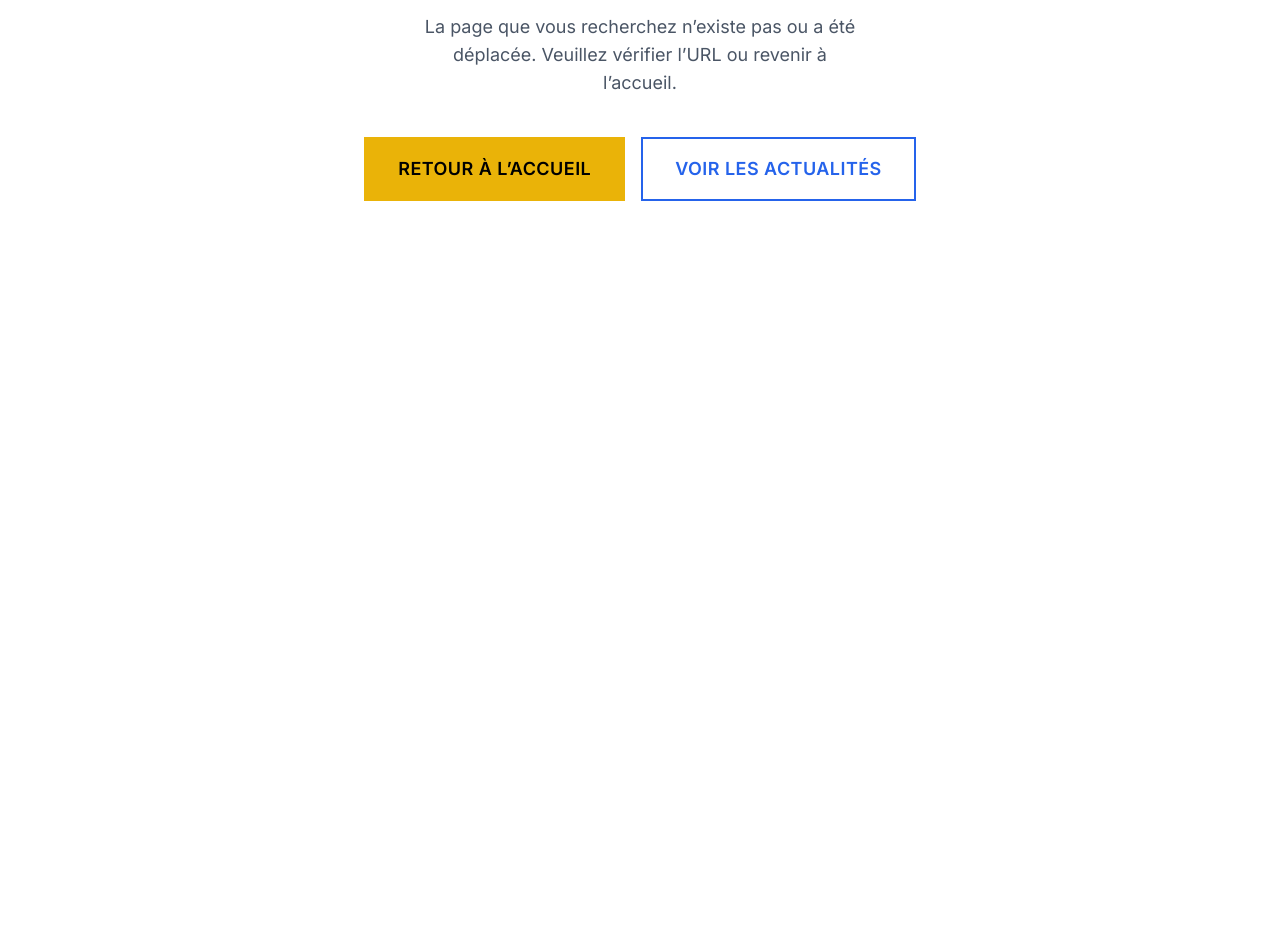
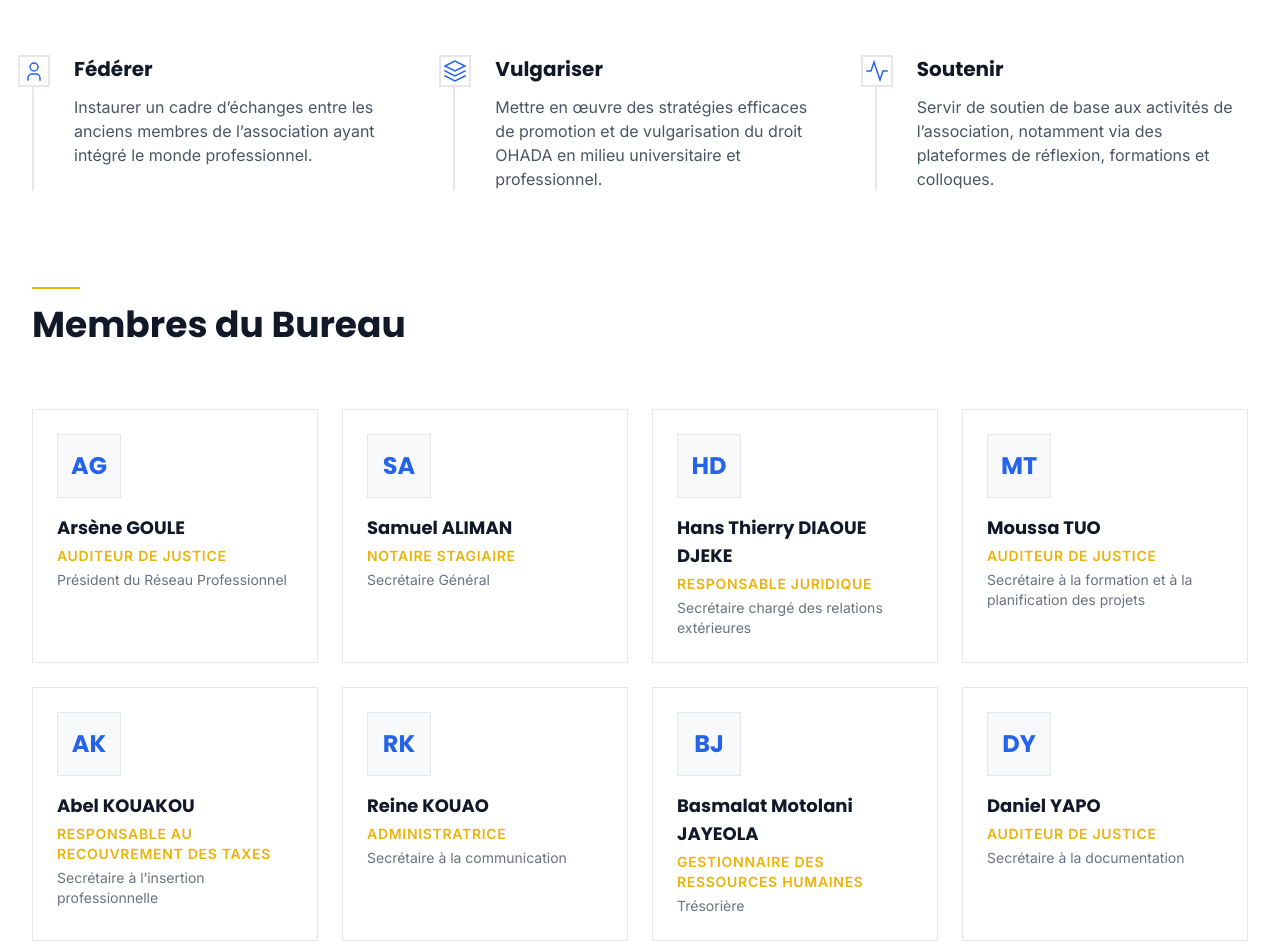
Before and after one commit to PATAWALA/auprohada, a Next.js app: page /reseau-professionnel in a window 1280 px wide. Before the commit this address had no page. Shown: the part 380-1332 px from the top of the page. Before the commit the page ends 800 px from the top, so only its background shows below. Built offline with nearby package versions, Linux system fonts and the light colour scheme.

Commit message:
25 update

```diff
--- /dev/null
+++ b/src/app/(site)/reseau-professionnel/page.tsx
@@ -0,0 +1,152 @@
+import Button from "@/components/ui/Button";
+
+const objectifs = [
+  {
+    titre: "Fédérer",
+    description:
+      "Instaurer un cadre d’échanges entre les anciens membres de l’association ayant intégré le monde professionnel.",
+    icon: (
+      <svg width="24" height="24" viewBox="0 0 24 24" fill="none" stroke="currentColor" strokeWidth="1.5" strokeLinecap="square" strokeLinejoin="miter">
+        <circle cx="12" cy="8" r="4" />
+        <path d="M6 21v-2a4 4 0 0 1 4-4h4a4 4 0 0 1 4 4v2" />
+      </svg>
+    ),
+  },
+  {
+    titre: "Vulgariser",
+    description:
+      "Mettre en œuvre des stratégies efficaces de promotion et de vulgarisation du droit OHADA en milieu universitaire et professionnel.",
+    icon: (
+      <svg width="24" height="24" viewBox="0 0 24 24" fill="none" stroke="currentColor" strokeWidth="1.5" strokeLinecap="square" strokeLinejoin="miter">
+        <path d="M12 2L2 7l10 5 10-5-10-5zM2 17l10 5 10-5M2 12l10 5 10-5" />
+      </svg>
+    ),
+  },
+  {
+    titre: "Soutenir",
+    description:
+      "Servir de soutien de base aux activités de l’association, notamment via des plateformes de réflexion, formations et colloques.",
+    icon: (
+      <svg width="24" height="24" viewBox="0 0 24 24" fill="none" stroke="currentColor" strokeWidth="1.5" strokeLinecap="square" strokeLinejoin="miter">
+        <path d="M22 12h-4l-3 9L9 3l-3 9H2" />
+      </svg>
+    ),
+  },
+];
+
+const bureau = [
+  {
+    nom: "Arsène GOULE",
+    titre: "Auditeur de Justice",
+    role: "Président du Réseau Professionnel",
+    initiales: "AG",
+  },
+  {
+    nom: "Samuel ALIMAN",
+    titre: "Notaire stagiaire",
+    role: "Secrétaire Général",
+    initiales: "SA",
+  },
+  {
+    nom: "Hans Thierry DIAOUE DJEKE",
+    titre: "Responsable Juridique",
+    role: "Secrétaire chargé des relations extérieures",
+    initiales: "HD",
+  },
+  {
+    nom: "Moussa TUO",
+    titre: "Auditeur de Justice",
+    role: "Secrétaire à la formation et à la planification des projets",
+    initiales: "MT",
+  },
+  {
+    nom: "Abel KOUAKOU",
+    titre: "Responsable au recouvrement des taxes",
+    role: "Secrétaire à l’insertion professionnelle",
+    initiales: "AK",
+  },
+  {
+    nom: "Reine KOUAO",
+    titre: "Administratrice",
+    role: "Secrétaire à la communication",
+    initiales: "RK",
+  },
+  {
+    nom: "Basmalat Motolani JAYEOLA",
+    titre: "Gestionnaire des ressources humaines",
+    role: "Trésorière",
+    initiales: "BJ",
+  },
+  {
+    nom: "Daniel YAPO",
+    titre: "Auditeur de justice",
+    role: "Secrétaire à la documentation",
+    initiales: "DY",
+  },
+];
+
+export default function ReseauProfessionnelPage() {
+  return (
+    <main className="pt-12 md:pt-16 pb-24 bg-white">
+      {/* Hero */}
+      <section className="max-w-7xl mx-auto px-4 sm:px-6 lg:px-8 mb-24">
+        <div className="max-w-3xl">
+          <div className="w-16 h-0.5 bg-gold mb-6" />
+          <h1 className="font-display text-4xl md:text-5xl font-bold text-premium-dark leading-tight mb-6">
+            Le Réseau Professionnel
+          </h1>
+          <p className="text-lg text-gray-600">
+            Créé en 2020, le Réseau Professionnel de l’AUPROHADA rassemble les anciens membres de l’association désormais insérés dans le monde du travail. Il constitue un pont entre l’université et la pratique juridique.
+          </p>
+        </div>
+      </section>
+
+      {/* Objectifs */}
+      <section className="max-w-7xl mx-auto px-4 sm:px-6 lg:px-8 mb-24">
+        <div className="grid md:grid-cols-3 gap-12">
+          {objectifs.map((obj, idx) => (
+            <div key={idx} className="relative pl-10 border-l-2 border-gray-200 hover:border-gold transition-colors">
+              <div className="absolute left-0 top-0 -translate-x-1/2 w-8 h-8 bg-white border-2 border-gray-200 flex items-center justify-center text-royal">
+                {obj.icon}
+              </div>
+              <h3 className="font-display text-xl font-bold text-premium-dark mb-3">{obj.titre}</h3>
+              <p className="text-gray-600">{obj.description}</p>
+            </div>
+          ))}
+        </div>
+      </section>
+
+      {/* Bureau */}
+      <section className="max-w-7xl mx-auto px-4 sm:px-6 lg:px-8 mb-24">
+        <div className="mb-16">
+          <div className="w-12 h-0.5 bg-gold mb-4" />
+          <h2 className="font-display text-3xl md:text-4xl font-bold text-premium-dark">
+            Membres du Bureau
+          </h2>
+        </div>
+        <div className="grid sm:grid-cols-2 lg:grid-cols-4 gap-6">
+          {bureau.map((membre, idx) => (
+            <div
+              key={idx}
+              className="border border-gray-200 hover:border-gold transition-colors p-6 flex flex-col items-start bg-white"
+            >
+              <div className="w-16 h-16 bg-premium-light border border-gray-200 flex items-center justify-center mb-4 flex-shrink-0">
+                <span className="font-display font-bold text-2xl text-royal">{membre.initiales}</span>
+              </div>
+              <p className="font-display font-bold text-premium-dark text-lg">{membre.nom}</p>
+              <p className="text-sm text-gold uppercase tracking-wider font-semibold mt-1">{membre.titre}</p>
+              <p className="text-sm text-gray-500 mt-1">{membre.role}</p>
+            </div>
+          ))}
+        </div>
+      </section>
+
+      {/* CTA */}
+      <div className="text-center pt-10 border-t border-gray-100">
+        <Button href="/rejoindre" variant="expansion" size="lg">
+          Rejoindre le Réseau Professionnel
+        </Button>
+      </div>
+    </main>
+  );
+}
--- a/src/app/(site)/reseaux/page.tsx
+++ b/src/app/(site)/reseaux/page.tsx
@@ -1,3 +1,4 @@
+// src/app/(site)/reseaux/page.tsx
 import SectionTitle from "@/components/ui/SectionTitle";
 import ClubList from "@/components/sections/ClubList";
 
@@ -6,9 +7,9 @@ export default function ReseauxPage() {
     <main className="pt-12 md:pt-16 pb-24 bg-white">
       <div className="max-w-7xl mx-auto px-4 sm:px-6 lg:px-8">
         <SectionTitle
-          overline="Le Réseau des Clubs"
+          overline="Les Sections Universitaires"
           title="Un maillage universitaire au service du droit OHADA"
-          description="Les clubs AUPROHADA sont présents dans les principales universités publiques de Côte d’Ivoire. Chaque section est animée par des étudiants passionnés, relais de l’information juridique et organisateurs d’événements académiques."
+          description="Les sections universitaires de l’AUPROHADA sont présentes dans les principales universités publiques de Côte d’Ivoire et s’étendent désormais à d’autres pays d’Afrique. Chaque section est animée par des étudiants passionnés, relais de l’information juridique et organisateurs d’événements académiques."
         />
         <ClubList />
       </div>
--- a/src/app/globals.css
+++ b/src/app/globals.css
@@ -2,6 +2,7 @@
 
 @theme {
   /* Palette institutionnelle */
+  --color-orange: #EA580C;
   --color-royal: #2563EB;
   --color-royal-50: #EFF6FF;
   --color-royal-100: #DBEAFE;
--- a/src/components/layout/Header.tsx
+++ b/src/components/layout/Header.tsx
@@ -1,3 +1,4 @@
+// src/components/layout/Header.tsx
 "use client";
 
 import { useState } from "react";
@@ -6,24 +7,24 @@ import Image from "next/image";
 import Button from "../ui/Button";
 import MobileNav from "./MobileNav";
 
-// Navigation centrale allégée (Partenariats retiré)
 const navStructure = [
   { label: "Accueil", href: "/" },
   {
     label: "L’Association",
     href: "/association",
     children: [
-      { label: "Notre Histoire", href: "/notre-histoire" },   // ← page dédiée
-      { label: "Bureau National", href: "/association" },
-      { label: "Réseau des Clubs", href: "/reseaux" },
+      { label: "Notre Histoire & Vision", href: "/notre-histoire" },
+      { label: "Le Bureau National", href: "/association" },
+      { label: "Les Sections Universitaires", href: "/reseaux" },   // anciennement Réseau des Clubs
+      { label: "Le Réseau Professionnel", href: "/reseau-professionnel" },   // nouveau
     ],
   },
   {
     label: "Actualités",
     href: "/actualites",
     children: [
-      { label: "Actualités", href: "/actualites" },
-      { label: "Événements", href: "/evenements" },
+      { label: "Actualités récentes", href: "/actualites" },
+      { label: "Événements & Webinaires", href: "/evenements" },
     ],
   },
   { label: "Compétitions", href: "/competitions" },
@@ -31,8 +32,8 @@ const navStructure = [
 
 // Sous-liens pour le bouton Partenariats
 const partenariatsChildren = [
-  { label: "Devenir Partenaire", href: "/partenariats" },
-  { label: "Librairie Juridique", href: "/librairie" },
+  { label: "Devenir Partenaire", href: "/partenariats", highlight: true },   // mis en valeur
+  { label: "Boutique OHADA", href: "/librairie" },   // anciennement Librairie Juridique
 ];
 
 export default function Header() {
@@ -51,7 +52,7 @@ export default function Header() {
               </span>
             ) : (
               <Image
-                src="/images/logo.jpg"
+                src="/logo.jpg"
                 alt="AUPROHADA"
                 width={36}
                 height={36}
@@ -65,7 +66,7 @@ export default function Header() {
             </span>
           </Link>
 
-          {/* Navigation desktop (centrale) */}
+          {/* Navigation centrale */}
           <nav className="hidden lg:flex items-center space-x-8">
             {navStructure.map((item) =>
               item.children ? (
@@ -85,7 +86,7 @@ export default function Header() {
                     </svg>
                   </Link>
                   <div className="absolute top-full left-0 w-full h-3 -mt-1" />
-                  <div className="absolute top-[calc(100%+4px)] left-0 bg-white border border-gray-100 shadow-sharp py-2 min-w-[220px] opacity-0 invisible group-hover:opacity-100 group-hover:visible transition-all duration-200 delay-75 z-50">
+                  <div className="absolute top-[calc(100%+4px)] left-0 bg-white border border-gray-100 shadow-sharp py-2 min-w-[250px] opacity-0 invisible group-hover:opacity-100 group-hover:visible transition-all duration-200 delay-75 z-50">
                     {item.children.map((child) => (
                       <Link
                         key={child.label}
@@ -110,7 +111,7 @@ export default function Header() {
             )}
           </nav>
 
-          {/* Boutons de droite : Partenariats (dropdown) + Rejoindre */}
+          {/* Boutons de droite : Partenariats (dropdown) + Rejoindre (orange) */}
           <div className="hidden lg:flex items-center gap-3">
             {/* Bouton Partenariats avec dropdown */}
             <div className="relative group">
@@ -131,7 +132,11 @@ export default function Header() {
                   <Link
                     key={child.label}
                     href={child.href}
-                    className="block px-4 py-2 text-sm text-gray-700 hover:text-royal hover:bg-premium-light transition-colors relative pl-6 before:absolute before:left-2 before:top-1/2 before:-translate-y-1/2 before:w-1 before:h-1 before:bg-gold before:opacity-0 hover:before:opacity-100"
+                    className={`block px-4 py-2 text-sm transition-colors relative pl-6 before:absolute before:left-2 before:top-1/2 before:-translate-y-1/2 before:w-1 before:h-1 before:bg-gold before:opacity-0 hover:before:opacity-100 ${
+                      child.highlight
+                        ? "text-royal font-semibold hover:text-royal-700"
+                        : "text-gray-700 hover:text-royal hover:bg-premium-light"
+                    }`}
                   >
                     {child.label}
                   </Link>
@@ -139,7 +144,8 @@ export default function Header() {
               </div>
             </div>
 
-            <Button href="/reseaux" variant="gold" size="sm">
+            {/* Bouton Rejoindre l'AUPROHADA – ORANGE pour l'expansion */}
+            <Button href="/rejoindre" variant="expansion" size="sm">
               Rejoindre l’AUPROHADA
             </Button>
           </div>
--- a/src/components/layout/MobileNav.tsx
+++ b/src/components/layout/MobileNav.tsx
@@ -1,3 +1,4 @@
+// src/components/layout/MobileNav.tsx
 "use client";
 
 import { useState } from "react";
@@ -8,6 +9,7 @@ interface NavItem {
   label: string;
   href?: string;
   children?: NavItem[];
+  highlight?: boolean;
 }
 
 interface MobileNavProps {
@@ -16,8 +18,9 @@ interface MobileNavProps {
   onClose: () => void;
 }
 
-export default function MobileNav({ structure, onClose }: MobileNavProps) {
+export default function MobileNav({ structure, partenariatsChildren, onClose }: MobileNavProps) {
   const [expanded, setExpanded] = useState<string | null>(null);
+  const [partExpanded, setPartExpanded] = useState(false);
 
   return (
     <div className="px-4 py-6 space-y-1 bg-white">
@@ -47,7 +50,9 @@ export default function MobileNav({ structure, onClose }: MobileNavProps) {
                     key={child.label}
                     href={child.href || "#"}
                     onClick={onClose}
-                    className="block text-gray-600 hover:text-royal text-base py-2 pl-4 border-l-2 border-transparent hover:border-gold/50 transition-colors"
+                    className={`block py-2 pl-4 border-l-2 border-transparent hover:border-gold/50 transition-colors ${
+                      child.highlight ? "text-royal font-semibold" : "text-gray-600 hover:text-royal"
+                    }`}
                   >
                     {child.label}
                   </Link>
@@ -66,8 +71,43 @@ export default function MobileNav({ structure, onClose }: MobileNavProps) {
           </Link>
         )
       )}
+
+      {/* Partenariats mobile */}
+      <div>
+        <button
+          onClick={() => setPartExpanded(!partExpanded)}
+          className="flex items-center justify-between w-full text-left text-royal font-medium text-lg py-3 pl-4 border-l-2 border-gold hover:bg-premium-light transition-colors"
+        >
+          Partenariats
+          <svg
+            className={`w-4 h-4 transition-transform duration-200 ${partExpanded ? "rotate-180" : ""}`}
+            fill="none"
+            stroke="currentColor"
+            viewBox="0 0 24 24"
+          >
+            <path strokeLinecap="square" strokeLinejoin="miter" strokeWidth={2} d="M6 9l6 6 6-6" />
+          </svg>
+        </button>
+        {partExpanded && (
+          <div className="pl-6 mt-1 space-y-1">
+            {partenariatsChildren.map((child) => (
+              <Link
+                key={child.label}
+                href={child.href || "#"}
+                onClick={onClose}
+                className={`block py-2 pl-4 border-l-2 border-transparent hover:border-gold/50 transition-colors ${
+                  child.highlight ? "text-royal font-semibold" : "text-gray-600 hover:text-royal"
+                }`}
+              >
+                {child.label}
+              </Link>
+            ))}
+          </div>
+        )}
+      </div>
+
       <div className="pt-6 border-t border-gold/20 mt-6">
-        <Button href="/reseaux" variant="gold" className="w-full">
+        <Button href="/rejoindre" variant="expansion" className="w-full">
           Rejoindre l’AUPROHADA
         </Button>
       </div>
--- a/src/components/sections/ClubList.tsx
+++ b/src/components/sections/ClubList.tsx
@@ -1,3 +1,4 @@
+// src/components/sections/ClubList.tsx
 "use client";
 
 import { useState } from "react";
@@ -19,34 +20,7 @@ const clubs = [
     president: "GNAMIEN Konan",
     members: 210,
   },
-  {
-    university: "Université Jean Lorougnon Guédé",
-    acronym: "UJLoG",
-    city: "Daloa",
-    president: "KOUAKOU Affoué",
-    members: 150,
-  },
-  {
-    university: "Université Peleforo Gon Coulibaly",
-    acronym: "UPGC",
-    city: "Korhogo",
-    president: "SILUÉ Mamadou",
-    members: 130,
-  },
-  {
-    university: "Université Nangui Abrogoua",
-    acronym: "UNA",
-    city: "Abidjan - Abobo",
-    president: "AGBÉRO Tano",
-    members: 180,
-  },
-  {
-    university: "Université de Man",
-    acronym: "U-MAN",
-    city: "Man",
-    president: "ZOUZOUA Anaïs",
-    members: 90,
-  },
+  // ... (autres universités inchangées)
 ];
 
 export default function ClubList() {
@@ -67,13 +41,13 @@ export default function ClubList() {
 
   const handleSubmit = (e: React.FormEvent) => {
     e.preventDefault();
-    // Ici, envoyez les données vers Supabase ou une API
+    // Envoyer les données vers Supabase ou une API
     setSubmitted(true);
   };
 
   return (
     <div>
-      {/* Cartes des clubs existants */}
+      {/* Cartes des sections existantes */}
       <div className="grid md:grid-cols-2 lg:grid-cols-3 gap-6 mb-20">
         {clubs.map((club, idx) => (
           <Card key={idx} className="hover:border-royal transition-colors">
@@ -86,27 +60,26 @@ export default function ClubList() {
             <p className="text-gray-500 text-sm mt-1">{club.city}</p>
             <div className="mt-4 text-sm text-gray-700 space-y-1">
               <p>
-                <span className="font-semibold">Président :</span>{" "}
+                <span className="font-semibold">Président de section :</span>{" "}
                 {club.president}
               </p>
               <p>
-                <span className="font-semibold">Membres :</span> {club.members}
+                <span className="font-semibold">Membres actifs :</span> {club.members}
               </p>
             </div>
           </Card>
         ))}
       </div>
 
-      {/* Formulaire d’adhésion */}
+      {/* Formulaire d’adhésion à une section existante */}
       <div className="max-w-3xl mx-auto bg-premium-light p-10 border-2 border-gray-200">
         {!submitted ? (
           <>
             <h3 className="font-display text-2xl font-bold text-premium-dark mb-2">
-              Rejoignez le réseau AUPROHADA
+              Rejoignez une section universitaire
             </h3>
             <p className="text-gray-600 mb-8">
-              Remplissez ce formulaire pour être mis en relation avec le club
-              OHADA de votre université.
+              Remplissez ce formulaire pour intégrer la section AUPROHADA de votre université et participer aux activités juridiques près de chez vous.
             </p>
             <form onSubmit={handleSubmit} className="space-y-6">
               <div>
@@ -192,8 +165,7 @@ export default function ClubList() {
               Demande envoyée avec succès !
             </h3>
             <p className="text-gray-600">
-              Un responsable de club vous contactera dans les plus brefs délais.
-              Bienvenue dans la communauté AUPROHADA.
+              Le président de section vous contactera dans les plus brefs délais. Bienvenue dans la communauté AUPROHADA.
             </p>
           </div>
         )}
--- a/src/components/ui/Button.tsx
+++ b/src/components/ui/Button.tsx
@@ -1,7 +1,7 @@
 import React from "react";
 
 interface ButtonBaseProps {
-  variant?: "primary" | "gold" | "outline" | "whiteOutline" | "white" | "royal";
+  variant?: "primary" | "gold" | "outline" | "whiteOutline" | "white" | "royal"| "expansion";
   size?: "sm" | "md" | "lg";
 }
 
@@ -40,6 +40,8 @@ export default function Button(props: ButtonProps) {
       "bg-white text-royal border-white hover:bg-premium-light hover:border-premium-light hover:translate-y-[-2px]",
     royal:   // ← Ajouté
       "bg-royal text-white border-royal hover:bg-royal-700 hover:border-royal-700 hover:translate-y-[-2px]",
+    expansion:
+      "bg-orange-600 text-white border-orange-600 hover:bg-orange-700 hover:border-orange-700 hover:translate-y-[-2px]",
   };
 
   const sizes = {
```
Also changed, not shown: src/app/(site)/rejoindre/page.tsx (added).
